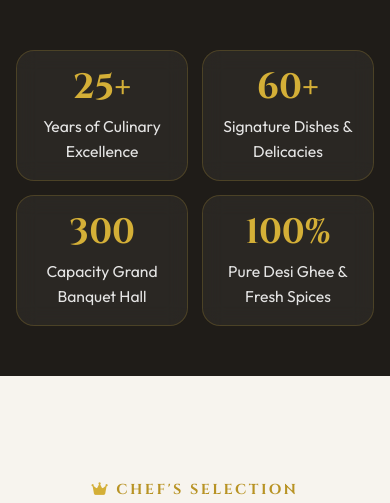
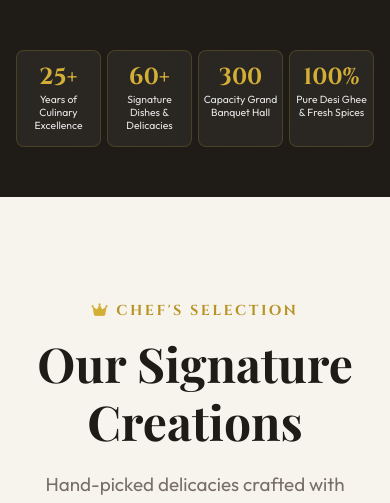
Before and after one commit to aryan6412/hotel-nataraj, a PHP site: page / in a window 390 px wide. Shown: the part 844-1347 px from the top of the page. Run offline with PHP 8.4, Linux system fonts and the light colour scheme; data that the repository does not hold is empty; some libraries are stand-ins or nearby versions; some web fonts are replaced.

Commit message:
Fit all 4 highlight statistics into a single horizontal row across all mobile and tablet screens

```diff
--- a/css/styles.css
+++ b/css/styles.css
@@ -2335,7 +2335,7 @@ img {
 
 @media (max-width: 1024px) {
     .hero-title, .hero-title-compact { font-size: 2.8rem; }
-    .highlights-grid { grid-template-columns: repeat(2, 1fr); }
+    .highlights-grid { grid-template-columns: repeat(4, 1fr); gap: 14px; }
     .banquet-grid, .story-grid, .about-detail-grid, .contact-grid { grid-template-columns: 1fr; }
     .standards-grid { grid-template-columns: 1fr; }
     .footer-grid { grid-template-columns: 1fr 1fr; }
@@ -2502,16 +2502,25 @@ img {
     }
 
     .highlights-grid {
-        grid-template-columns: 1fr 1fr;
-        gap: 14px;
+        grid-template-columns: repeat(4, 1fr) !important;
+        gap: 6px !important;
     }
 
     .highlight-box {
-        padding: 16px 12px;
+        padding: 14px 4px !important;
+        border-radius: var(--radius-sm) !important;
     }
 
     .highlight-number {
-        font-size: 2.2rem;
+        font-size: 1.45rem !important;
+        line-height: 1.1 !important;
+        margin-bottom: 2px !important;
+    }
+
+    .highlight-label {
+        font-size: 0.65rem !important;
+        line-height: 1.25 !important;
+        opacity: 0.88 !important;
     }
 
     /* CTA Banner on Mobile */
```
